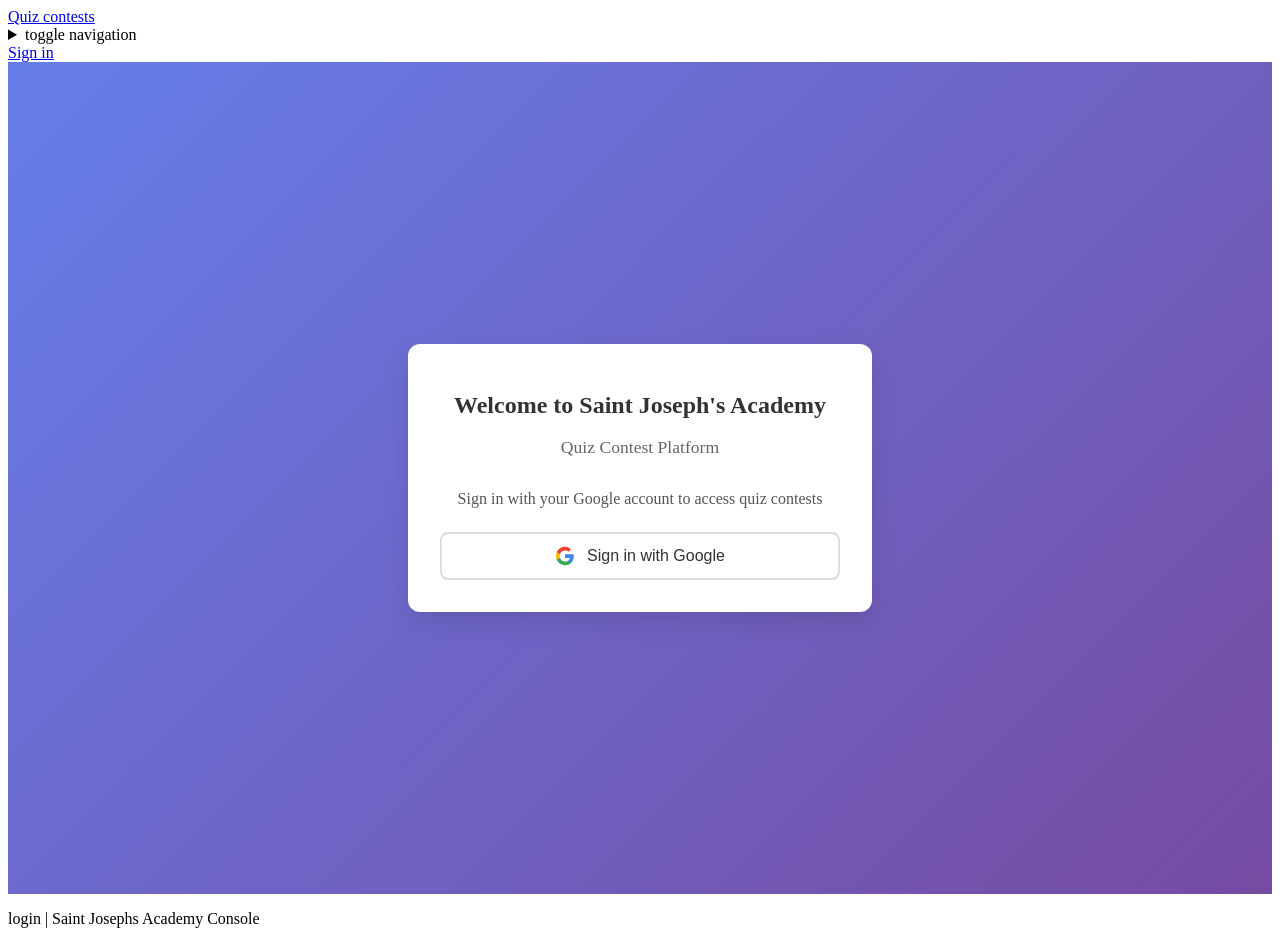
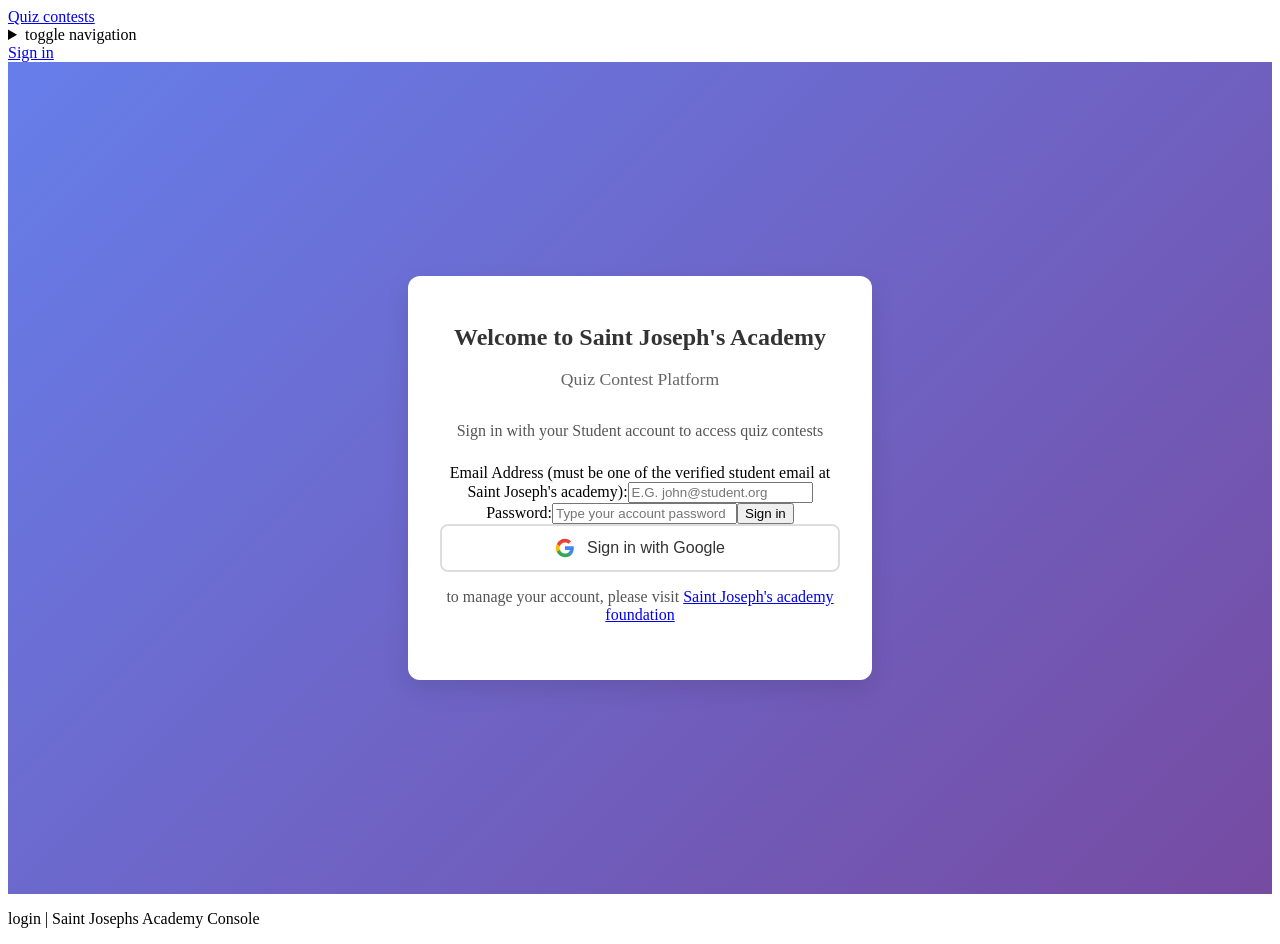
Before and after one commit to docwiser/quizportal, a Vue app: page /login in a window 1280 px wide. Built offline with nearby package versions, Linux system fonts and the light colour scheme; no server answers.

Commit message:
sixth commit

```diff
--- a/src/components/login.vue
+++ b/src/components/login.vue
@@ -1,10 +1,12 @@
 <script setup>
-import { signInWithRedirect, GoogleAuthProvider } from "firebase/auth";
+import {ref} from "vue";
+import {RouterLink} from "vue-router";
+import {signInWithEmailAndPassword, signInWithRedirect, GoogleAuthProvider } from "firebase/auth";
 import { client } from "@composables/client";
 import { useToast } from "@composables/toast";
-
 const toaster = useToast();
-
+const email = ref("");
+const password = ref("");
 const signInWithGoogle = async () => {
 try {
 const provider = new GoogleAuthProvider();
@@ -14,17 +16,35 @@
 toaster.addToast("Failed to sign in. Please try again.", "error");
 }
 };
+const signin = async() => {
+try {
+await signInWithEmailAndPassword(client.auth, email.value, password.value);
+} catch(error) {
+console.error(error);
+toaster.addToast(error.message, "error");
+};
+};
 </script>
-
 <template>
 <div class="login-container">
-    <div class="login-card">
+<div v-if="client.session">
+<h1>Saint Joseph's academy</h1>
+<h2>quiz contest and moniterring system</h2>
+<p>currently signed in as {{client.session.displayName}} ({{client.session.email}})</p>
+<RouterLink to="/">Go to dashboard</RouterLink>
+</div>
+<div class="login-card" v-else>
 <h1>Welcome to Saint Joseph's Academy</h1>
 <p>Quiz Contest Platform</p>
-
 <div class="login-content">
-        <p>Sign in with your Google account to access quiz contests</p>
-
+<p>Sign in with your Student account to access quiz contests</p>
+<form @submit.prevent="signin">
+<label for="email">Email Address (must be one of the verified student email at Saint Joseph's academy):</label>
+<input type="email" id="email" v-model="email" required="" placeholder="E.G. john@student.org" />
+<label for="password">Password:</label>
+<input type="password" id="password" v-model="password" required="" placeholder="Type your account password" />
+<input type="submit" value="Sign in" />
+</form>
 <button
 @click="signInWithGoogle"
 class="google-signin-btn"
@@ -38,11 +58,11 @@
 </svg>
 Sign in with Google
 </button>
+<p>to manage your account, please visit <a href="https://saintjosephsacademyfoundation.org">Saint Joseph's academy foundation</a></p>
 </div>
 </div>
 </div>
 </template>
-
 <style scoped>
 .login-container {
 min-height: 100vh;
```
Lines whose indentation alone changed are shown as unchanged.
